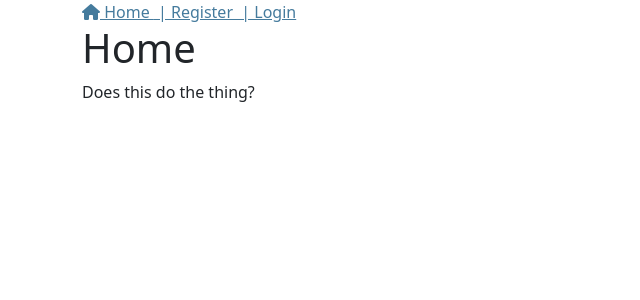
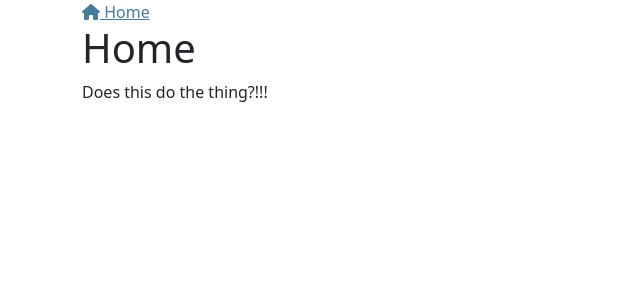
Before and after one commit to gudorfm/Dice-probability-tool, a Vue app: page / in a window 1280 px wide. Shown: the top 300 px of the page, without its empty margins (0-640 px from the left). Built offline with nearby package versions, Linux system fonts and the light colour scheme.

Commit message:
Removed login/out and register for the time being

```diff
--- a/package.json
+++ b/package.json
@@ -1,8 +1,11 @@
 {
   "name": "final-vue-capstone-seed",
   "version": "0.1.0",
+  "homepage": "https://gudorfm.github.io/Dice-probability-tool/",
   "private": true,
   "scripts": {
+    "predeploy": "npm run build",
+    "deploy": "gh-pages -d dist",
     "serve": "vue-cli-service serve",
     "build": "vue-cli-service build",
     "lint": "vue-cli-service lint"
@@ -12,6 +15,7 @@
     "bootstrap": "^5.0.2",
     "core-js": "^3.6.5",
     "execa": "^6.1.0",
+    "gh-pages": "^4.0.0",
     "travis": "^0.1.1",
     "vue": "^2.6.11",
     "vue-router": "^3.2.0",
--- a/src/App.vue
+++ b/src/App.vue
@@ -8,6 +8,7 @@
         <i class="fas fa-home"></i> <!-- This is a font awesome icon -->
         Home
       </router-link>
+      <!--
       <router-link
         class="nav-item"
         v-bind:to="{ name: 'register' }"
@@ -23,9 +24,8 @@
         v-bind:to="{ name: 'logout' }"
         v-if="$store.state.token">
         &nbsp;|&nbsp;Logout
-      </router-link>
+      </router-link>-->
     </div>
-
     <router-view />
   </div>
 </template>
--- a/src/views/Home.vue
+++ b/src/views/Home.vue
@@ -1,7 +1,7 @@
 <template>
   <div class="home">
     <h1>Home</h1>
-    <p>Does this do the thing?</p>
+    <p>Does this do the thing?!!!</p>
   </div>
 </template>
 
```
Also changed, not shown: 6 other files (tests, documents, lock files or other folders).
